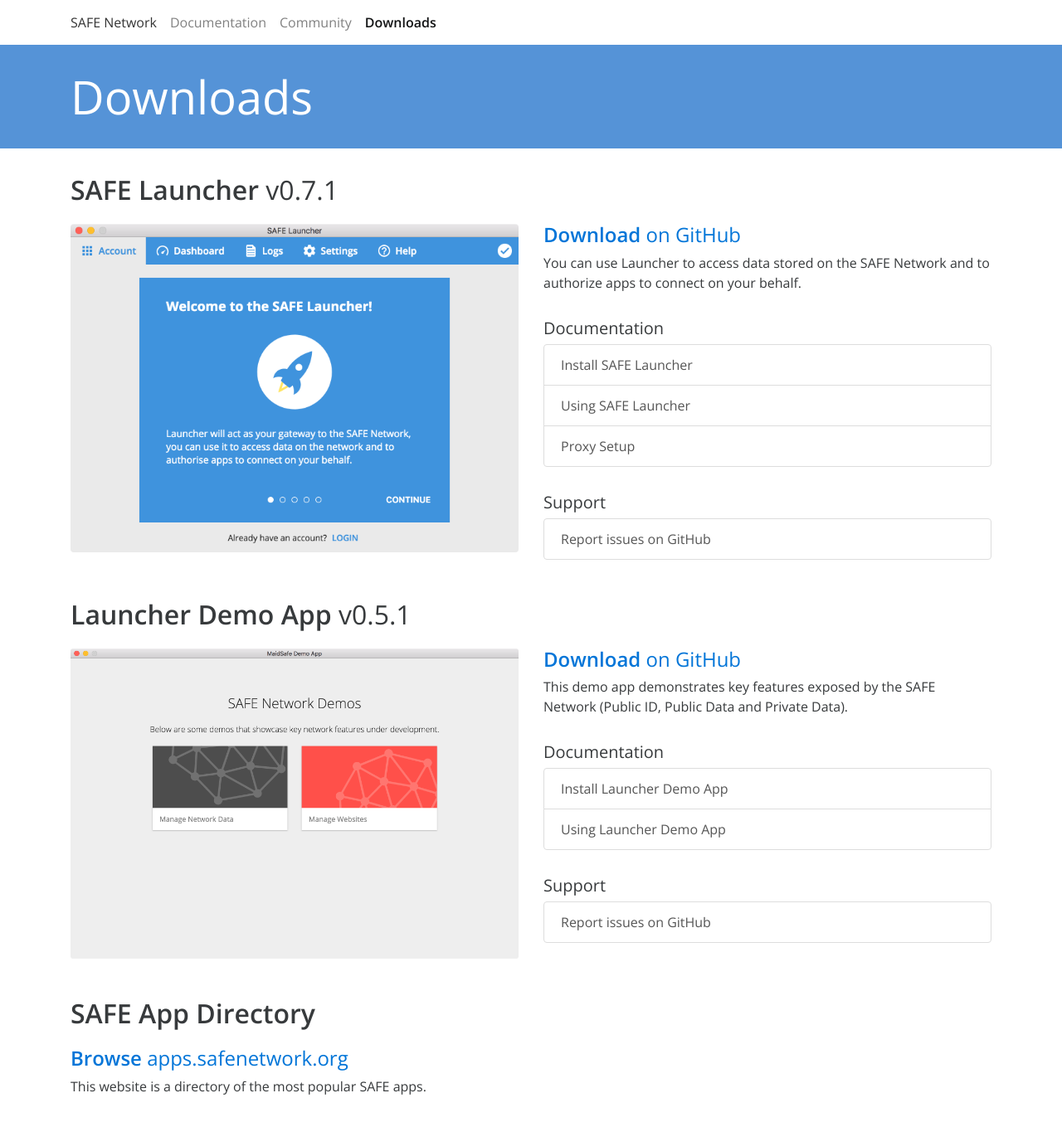
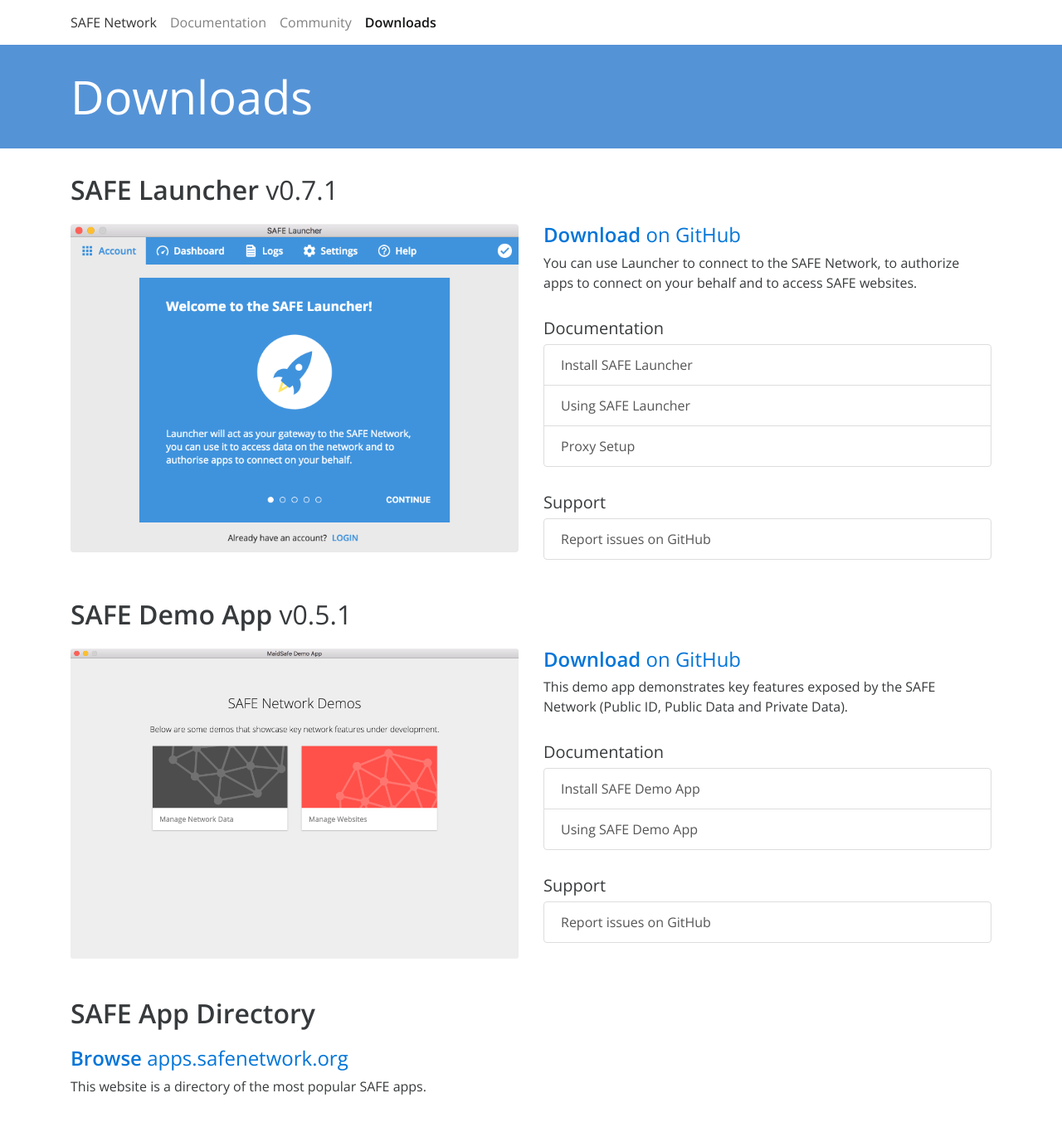
Before and after one commit to safenetwork/safenetwork.org, a Jekyll site: the page built from downloads.html, in a window 1280 px wide and 1400 px high. Shown: the top 1359 px of the window at 83% size. Built offline with Jekyll 4.4.1, drawn with Linux system fonts in a browser that asks for light colours.

Commit message:
rename Launcher Demo App to SAFE Demo App

```diff
--- a/downloads.html
+++ b/downloads.html
@@ -11,7 +11,10 @@
   </div>
   <div class="col-xs-12 col-md-6">
     <h4><a href="https://github.com/maidsafe/safe_launcher/releases/tag/0.7.1"><b>Download</b> on GitHub</a></h4>
-    <p>You can use Launcher to access data stored on the SAFE Network and to authorize apps to connect on your behalf.</p>
+    <p>
+      You can use Launcher to connect to the SAFE Network, to authorize apps
+      to connect on your behalf and to access SAFE websites.
+    </p>
 
     <h5>Documentation</h5>
     <div class="list-group">
@@ -27,11 +30,11 @@
   </div>
 </div>
 
-<h2 id="launcher-demo-app"><b>Launcher Demo App</b> v0.5.1</h2>
+<h2 id="safe-demo-app"><b>SAFE Demo App</b> v0.5.1</h2>
 
 <div class="row">
   <div class="col-xs-12 col-md-6">
-    <img class="img-fluid" src="/images/launcher-demo-app.png" alt="SAFE Demo App">
+    <img class="img-fluid" src="/images/safe-demo-app.png" alt="SAFE Demo App">
   </div>
   <div class="col-xs-12 col-md-6">
     <h4><a href="https://github.com/maidsafe/safe_examples/releases/tag/0.5.1"><b>Download</b> on GitHub</a></h4>
@@ -39,8 +42,8 @@
 
     <h5>Documentation</h5>
     <div class="list-group">
-      <a href="https://maidsafe.readme.io/docs/install-demo-app" class="list-group-item list-group-item-action">Install Launcher Demo App</a>
-      <a href="https://maidsafe.readme.io/docs/demo-app" class="list-group-item list-group-item-action">Using Launcher Demo App</a>
+      <a href="https://maidsafe.readme.io/docs/install-demo-app" class="list-group-item list-group-item-action">Install SAFE Demo App</a>
+      <a href="https://maidsafe.readme.io/docs/demo-app" class="list-group-item list-group-item-action">Using SAFE Demo App</a>
     </div>
 
     <h5>Support</h5>
```
Also changed, not shown: community.md (+1 -1 lines), documentation.md (+39 -27 lines), images/safe-demo-app.png (renamed from images/launcher-demo-app.png).
